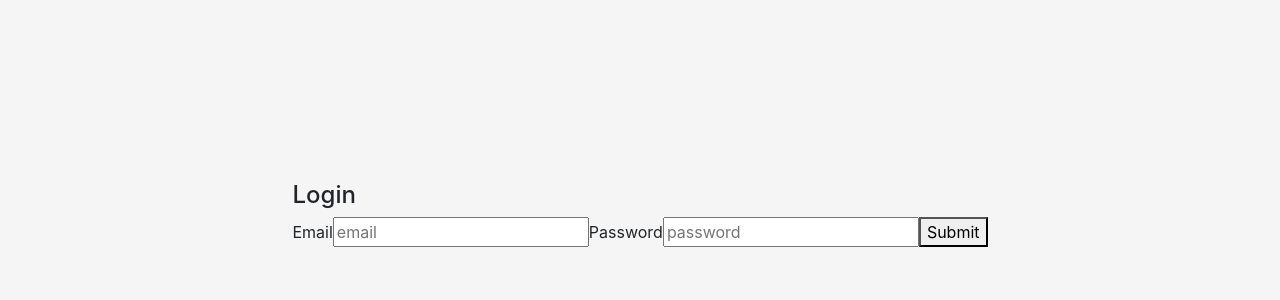
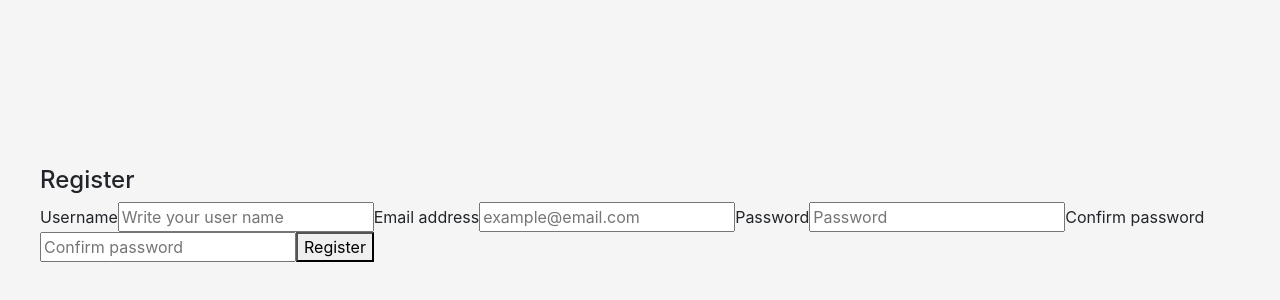
Before and after one commit to thepixelboy/ob-reactjs, a React (Create React App) app: page / in a window 1280 px wide. Shown: the part 186-486 px from the top of the page. Built offline with nearby package versions, Linux system fonts and the light colour scheme.

Commit message:
feat: add registration form

```diff
--- a/src/App.js
+++ b/src/App.js
@@ -1,6 +1,7 @@
 // import logo from "./logo.svg";
 import "./App.css";
-import LoginFormik from "./components/pure/forms/loginFormik";
+import RegisterFormik from "./components/pure/forms/registerFormik";
+// import LoginFormik from "./components/pure/forms/loginFormik";
 // import RandomColoredBox from "./components/pure/randomColor";
 // import OptionalRdender from "./components/pure/optionalRdender";
 // import ContactListComponent from "./components/containers/contact_list";
@@ -47,8 +48,8 @@ function App() {
       {/* <RandomColoredBox></RandomColoredBox> */}
 
       {/* Ejemplo de uso de Formik */}
-      <LoginFormik></LoginFormik>
-
+      {/* <LoginFormik></LoginFormik> */}
+      <RegisterFormik></RegisterFormik>
       {/* Aplicación evolutiva */}
       {/* <TaskListComponent></TaskListComponent> */}
     </div>
--- a/src/components/pure/forms/loginFormik.jsx
+++ b/src/components/pure/forms/loginFormik.jsx
@@ -1,5 +1,5 @@
 import React from "react";
-import { ErrorMessage, Formik, Form, Field } from "formik";
+import { ErrorMessage, Field, Formik, Form } from "formik";
 import * as Yup from "yup";
 
 // Yup validation schema
--- /dev/null
+++ b/src/components/pure/forms/registerFormik.jsx
@@ -0,0 +1,128 @@
+import React from "react";
+import { ErrorMessage, Field, Formik, Form } from "formik";
+import * as Yup from "yup";
+
+// Models
+import { User } from "../../../models/user.class";
+import { ROLES } from "../../../models/roles.enum";
+
+const RegisterFormik = () => {
+  let user = new User();
+
+  const initialValues = {
+    username: "",
+    email: "",
+    password: "",
+    confirmPassword: "",
+    role: ROLES.USER,
+  };
+
+  const registerSchema = Yup.object().shape({
+    username: Yup.string()
+      .min(6, "Username must be at least 6 characters")
+      .max(12, "Username must be at most 12 characters")
+      .required("Username field is required"),
+    email: Yup.string()
+      .email("Invalid email address")
+      .required("Email field is required"),
+    password: Yup.string()
+      .min(12, "Password must be at least 12 characters")
+      .required("Password field is required"),
+    confirmPassword: Yup.string()
+      .when("password", {
+        is: (value) => (value && value.length > 0 ? true : false),
+        then: Yup.string().oneOf([Yup.ref("password")], "Passwords must match"),
+      })
+      .required("Confirm password field is required"),
+    role: Yup.string()
+      .oneOf([ROLES.ADMIN, ROLES.USER])
+      .required("Role field is required"),
+  });
+
+  const submit = (values) => {
+    alert("User registered successfully");
+  };
+
+  return (
+    <div>
+      <h4>Register</h4>
+      <Formik
+        initialValues={initialValues}
+        validationSchema={registerSchema}
+        onSubmit={async (values) => {
+          await new Promise((r) => setTimeout(r, 500));
+          alert(JSON.stringify(values, null, 2));
+        }}
+      >
+        {({
+          values,
+          touched,
+          errors,
+          isSubmitting,
+          handleChange,
+          handleBlur,
+        }) => (
+          <Form>
+            <label htmlFor="username">Username</label>
+            <Field
+              id="username"
+              name="username"
+              type="text"
+              placeholder="Write your user name"
+            />
+            {errors.username && touched.username && (
+              <ErrorMessage name="username" component="div" />
+            )}
+
+            <label htmlFor="email">Email address</label>
+            <Field
+              id="email"
+              name="email"
+              type="email"
+              placeholder="example@email.com"
+            />
+            {errors.email && touched.email && (
+              <ErrorMessage name="email" component="div" />
+            )}
+
+            <label htmlFor="password">Password</label>
+            <Field
+              id="password"
+              name="password"
+              type="password"
+              placeholder="Password"
+            />
+            {errors.password && touched.password && (
+              <ErrorMessage name="password" component="div" />
+            )}
+
+            <label htmlFor="confirmPassword">Confirm password</label>
+            <Field
+              id="confirmPassword"
+              name="confirmPassword"
+              type="password"
+              placeholder="Confirm password"
+            />
+            {errors.confirmPassword && touched.confirmPassword && (
+              <ErrorMessage name="confirmPassword" component="div" />
+            )}
+
+            <button type="submit">Register</button>
+            {isSubmitting ? (
+              <div className="d-flex align-items-center mt-1">
+                <strong>Creating account ...</strong>
+                <div
+                  className="spinner-border ms-auto"
+                  role="status"
+                  aria-hidden="true"
+                ></div>
+              </div>
+            ) : null}
+          </Form>
+        )}
+      </Formik>
+    </div>
+  );
+};
+
+export default RegisterFormik;
--- /dev/null
+++ b/src/models/roles.enum.js
@@ -0,0 +1,4 @@
+export const ROLES = {
+  USER: "user",
+  ADMIN: "admin",
+};
--- /dev/null
+++ b/src/models/user.class.js
@@ -0,0 +1,15 @@
+import { ROLES } from "./roles.enum";
+
+export class User {
+  username = "";
+  email = "";
+  password = "";
+  role = ROLES.USER;
+
+  constructor(username, email, password, role) {
+    this.username = username;
+    this.email = email;
+    this.password = password;
+    this.role = role;
+  }
+}
```
